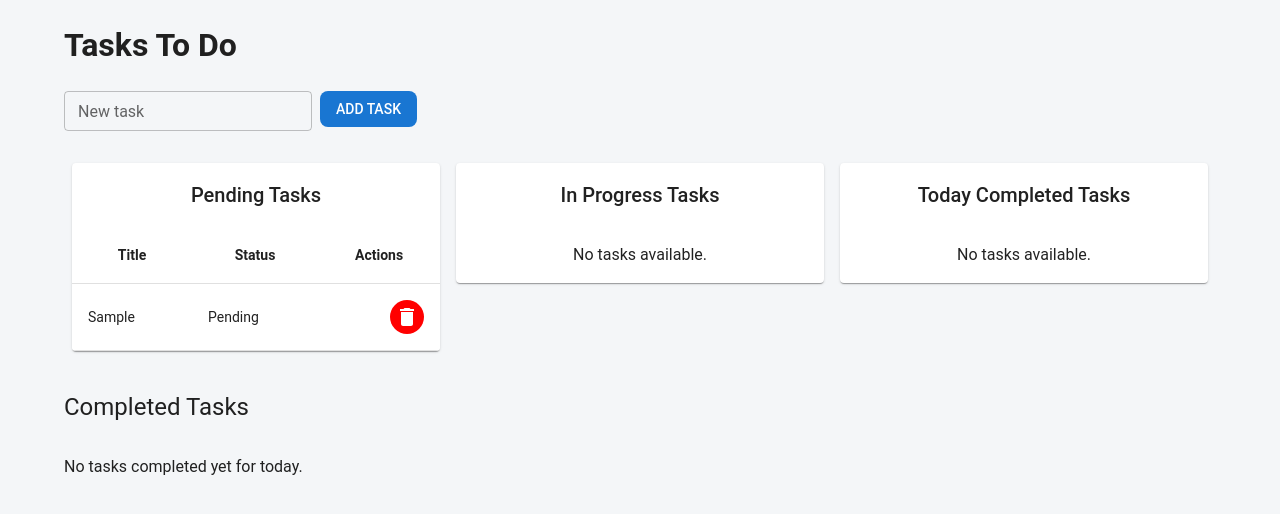
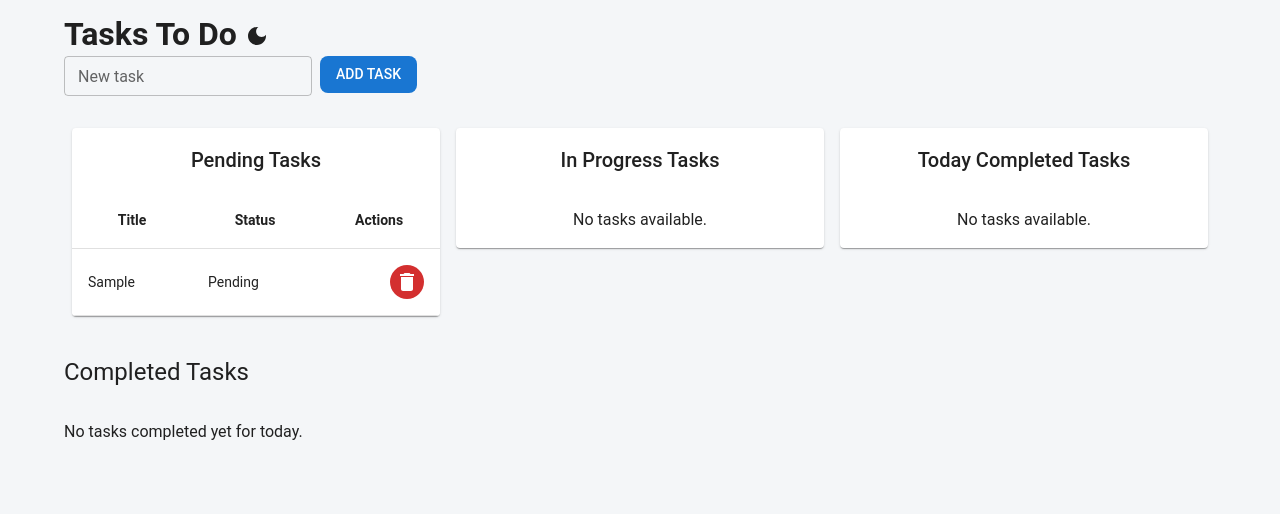
Before and after one commit to ojitxslml/ToDoList, a React (Vite) app: page / in a window 1280 px wide. Both pictures are taken after typing "Sample" into the empty fields and a click on the button "ADD TASK". Shown: the top 514 px of the page. Built offline with nearby package versions, Linux system fonts and the light colour scheme.

Commit message:
feat: add dark mode toggle

```diff
--- a/src/App.tsx
+++ b/src/App.tsx
@@ -1,13 +1,30 @@
 import React, { useState } from "react";
 import { useDispatch } from "react-redux";
 import { addTask, moveTask } from "./reducers/taskSlice";
-import { Box, Button, Container, Stack, TextField } from "@mui/material";
+import {
+  Box,
+  Button,
+  Container,
+  IconButton,
+  PaletteMode,
+  Stack,
+  TextField,
+  Tooltip,
+  Typography,
+} from "@mui/material";
+import DarkModeIcon from "@mui/icons-material/DarkMode";
+import LightModeIcon from "@mui/icons-material/LightMode";
 import { Status, statusMap } from "./types";
 import TaskTables from "./components/TaskTable";
 import { DragDropContext, OnDragEndResponder } from "@hello-pangea/dnd";
 import CompletedTasks from "./components/CompletedTasks";
 
-const App: React.FC = () => {
+interface AppProps {
+  mode: PaletteMode;
+  onToggleColorMode: () => void;
+}
+
+const App: React.FC<AppProps> = ({ mode, onToggleColorMode }) => {
   const dispatch = useDispatch(); // Acceder a los Task
 
   const [newTaskTitle, setNewTaskTitle] = useState("");
@@ -65,7 +82,27 @@ const App: React.FC = () => {
     >
       <Container>
         <Stack direction={"column"}>
-          <h1>Tasks To Do</h1>
+          <Stack
+            direction="row"
+            alignItems="center"
+            justifyContent="space-between"
+            sx={{ mt: 2 }}
+          >
+            <Typography component="h1" variant="h1">
+              Tasks To Do
+            </Typography>
+            <Tooltip
+              title={`Switch to ${mode === "light" ? "dark" : "light"} mode`}
+            >
+              <IconButton
+                aria-label={`Switch to ${mode === "light" ? "dark" : "light"} mode`}
+                color="inherit"
+                onClick={onToggleColorMode}
+              >
+                {mode === "light" ? <DarkModeIcon /> : <LightModeIcon />}
+              </IconButton>
+            </Tooltip>
+          </Stack>
 
           <form onSubmit={handleAddTask}>
             <TextField
--- a/src/components/TaskC.tsx
+++ b/src/components/TaskC.tsx
@@ -65,7 +65,7 @@ const TaskC: React.FC<TaskCProps> = ({ task, index }) => {
             sx={{
               marginBottom: 1,
               opacity: snapshot.isDragging ? 0.9 : 1,
-              backgroundColor: "white",
+              backgroundColor: "background.paper",
             }}
             {...provided.draggableProps}
             {...provided.dragHandleProps}
@@ -85,8 +85,8 @@ const TaskC: React.FC<TaskCProps> = ({ task, index }) => {
                   aria-label="Delete Task"
                   size="small"
                   sx={{
-                    backgroundColor: "red",
-                    color: "white",
+                    backgroundColor: "error.main",
+                    color: "error.contrastText",
                     marginLeft: 1,
                     "&:hover": {
                       backgroundColor: (theme) => theme.palette.error.dark,
@@ -101,8 +101,8 @@ const TaskC: React.FC<TaskCProps> = ({ task, index }) => {
                   aria-label="Change Status"
                   size="small"
                   sx={{
-                    backgroundColor: "blue",
-                    color: "white",
+                    backgroundColor: "primary.main",
+                    color: "primary.contrastText",
                     marginLeft: 1,
                     "&:hover": {
                       backgroundColor: (theme) => theme.palette.primary.dark,
--- a/src/main.tsx
+++ b/src/main.tsx
@@ -1,19 +1,44 @@
-import { StrictMode } from "react";
+import { StrictMode, useMemo, useState } from "react";
 import { createRoot } from "react-dom/client";
 import App from "./App.tsx";
 import { Provider } from "react-redux";
 import store from "./store.tsx";
-import theme from "./theme";
-import { CssBaseline, ThemeProvider } from "@mui/material";
+import createAppTheme from "./theme";
+import { CssBaseline, PaletteMode, ThemeProvider } from "@mui/material";
+
+const getInitialColorMode = (): PaletteMode => {
+  const savedMode = localStorage.getItem("color-mode");
+  if (savedMode === "light" || savedMode === "dark") return savedMode;
+
+  return window.matchMedia("(prefers-color-scheme: dark)").matches
+    ? "dark"
+    : "light";
+};
+
+const Root = () => {
+  const [mode, setMode] = useState<PaletteMode>(getInitialColorMode);
+  const theme = useMemo(() => createAppTheme(mode), [mode]);
+
+  const toggleColorMode = () => {
+    setMode((currentMode) => {
+      const nextMode = currentMode === "light" ? "dark" : "light";
+      localStorage.setItem("color-mode", nextMode);
+      return nextMode;
+    });
+  };
+
+  return (
+    <ThemeProvider theme={theme}>
+      <Provider store={store}>
+        <CssBaseline />
+        <App mode={mode} onToggleColorMode={toggleColorMode} />
+      </Provider>
+    </ThemeProvider>
+  );
+};
 
 createRoot(document.getElementById("root")!).render(
   <StrictMode>
-    {/* provider del store */}
-    <ThemeProvider theme={theme}>
-      <Provider store={store}>
-        <CssBaseline />
-        <App />
-      </Provider>
-    </ThemeProvider>
+    <Root />
   </StrictMode>
 );
--- a/src/theme.ts
+++ b/src/theme.ts
@@ -1,16 +1,18 @@
-import { createTheme } from "@mui/material/styles";
+import { PaletteMode, createTheme } from "@mui/material/styles";
 
-const theme = createTheme({
+const createAppTheme = (mode: PaletteMode) =>
+  createTheme({
     palette: {
+      mode,
       primary: {
-      main: "#1976d2", // Azul predeterminado
+        main: mode === "dark" ? "#90caf9" : "#1976d2",
       },
       secondary: {
-      main: "#dc004e", // Rojo predeterminado
+        main: mode === "dark" ? "#f48fb1" : "#dc004e",
       },
       background: {
-      default: "#f4f6f8", // Color de fondo global
-      paper: "#ffffff", // Fondo para componentes de papel
+        default: mode === "dark" ? "#121212" : "#f4f6f8",
+        paper: mode === "dark" ? "#1e1e1e" : "#ffffff",
       },
     },
     typography: {
@@ -38,4 +40,4 @@ const theme = createTheme({
     },
   });
 
-export default theme;
+export default createAppTheme;
```
Lines whose indentation alone changed are shown as unchanged.
